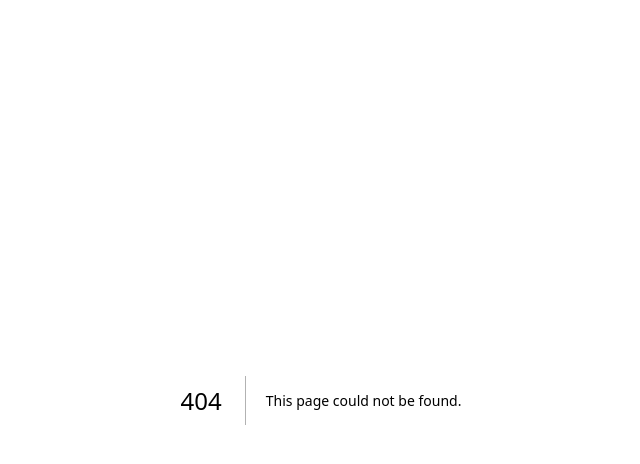
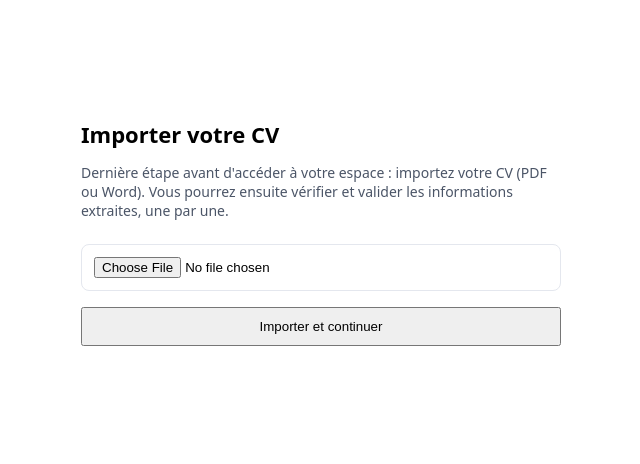
Before and after one commit to BharKhouloud16/atlas-admin-demo, a Next.js app: page /ingenieur/cv in a window 1280 px wide. Before the commit this address had no page. Shown: the top 464 px of the page, without its empty margins (319-959 px from the left). Built offline with nearby package versions, Linux system fonts and the light colour scheme.

Commit message:
Ajoute page d'import du CV pour l'ingenieur

```diff
--- /dev/null
+++ b/app/ingenieur/cv/page.tsx
@@ -0,0 +1,57 @@
+"use client";
+
+import { useState } from "react";
+import { useRouter } from "next/navigation";
+
+export default function ImporterCVPage() {
+  const router = useRouter();
+  const [fichier, setFichier] = useState<File | null>(null);
+  const [error, setError] = useState("");
+  const [loading, setLoading] = useState(false);
+
+  async function handleSubmit(e: React.FormEvent) {
+    e.preventDefault();
+    setError("");
+    if (!fichier) {
+      setError("Sélectionnez un fichier (PDF ou Word).");
+      return;
+    }
+
+    setLoading(true);
+    const form = new FormData();
+    form.append("cv", fichier);
+
+    const res = await fetch("/api/ingenieur/cv", { method: "POST", body: form });
+    const data = await res.json();
+    setLoading(false);
+
+    if (!res.ok) {
+      setError(data.error ?? "Échec de l'import.");
+      return;
+    }
+    router.push("/ingenieur/cv/verifier");
+  }
+
+  return (
+    <main style={{ maxWidth: 480, margin: "80px auto", padding: 24 }}>
+      <h1 style={{ fontSize: 22, marginBottom: 8 }}>Importer votre CV</h1>
+      <p style={{ fontSize: 14, color: "#4b5567", marginBottom: 24 }}>
+        Dernière étape avant d&apos;accéder à votre espace : importez votre CV (PDF ou Word).
+        Vous pourrez ensuite vérifier et valider les informations extraites, une par une.
+      </p>
+
+      <form onSubmit={handleSubmit} style={{ display: "flex", flexDirection: "column", gap: 16 }}>
+        <input
+          type="file"
+          accept=".pdf,.doc,.docx"
+          onChange={(e) => setFichier(e.target.files?.[0] ?? null)}
+          style={{ border: "1px solid #e4e7ee", borderRadius: 8, padding: 12 }}
+        />
+        {error && <p style={{ color: "crimson", fontSize: 13, margin: 0 }}>{error}</p>}
+        <button type="submit" disabled={loading} style={{ padding: "10px 16px" }}>
+          {loading ? "Import en cours..." : "Importer et continuer"}
+        </button>
+      </form>
+    </main>
+  );
+}
```
